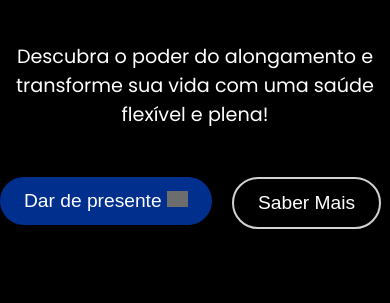
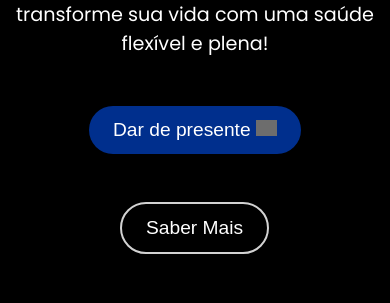
Before and after one commit to jotinho3/SaudeEmDuasRodasLanding, a React (Vite) app: page / in a window 390 px wide. Shown: the part 406-709 px from the top of the page. Built offline with nearby package versions, Linux system fonts and the light colour scheme; grey boxes are pictures that could not be loaded.

Commit message:
fixed button first flex

```diff
--- a/src/pages/mainPage/styles.module.css
+++ b/src/pages/mainPage/styles.module.css
@@ -62,6 +62,12 @@ body {
   display: flex;
   gap: 20px;
 }
+@media (max-width: 878px) {
+  .sectionFirst .buttonFirstDiv {
+    flex-direction: column;
+    gap: 0;
+  }
+}
 .sectionFirst .buttonFirstDiv a button img {
   filter: invert(80%);
   width: 1.3rem;
@@ -76,7 +82,8 @@ body {
 }
 @media (max-width: 878px) {
   .sectionFirst .LottieWrapper iframe {
-    width: 400px;
+    width: 300px;
+    height: 300px;
   }
 }
 @media (max-width: 878px) {
@@ -354,7 +361,7 @@ body {
 }
 @media (max-width: 1378px) {
   .sectionThird {
-    margin-top: 35rem;
+    margin-top: 45rem;
   }
 }
 @media (max-width: 878px) {
@@ -648,7 +655,7 @@ body {
   }
 }
 .Footer {
-  margin-top: 10%;
+  margin-top: 40%;
   width: 100%;
   display: flex;
   justify-content: space-around;
--- a/src/pages/mainPage/styles.module.scss
+++ b/src/pages/mainPage/styles.module.scss
@@ -87,6 +87,12 @@ align-items: center;
 .buttonFirstDiv {
    display: flex;
    gap: 20px;
+
+   @media (max-width: 878px) {
+    flex-direction: column;
+    gap: 0;
+
+   }
 
    a button img {
     filter: invert(80%);
```
Also changed, not shown: 1 other file (tests, documents, lock files or other folders).
